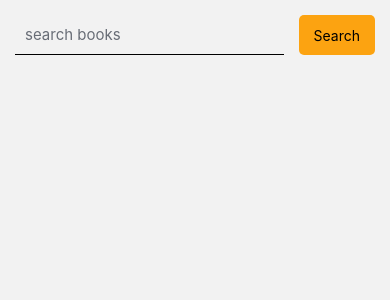
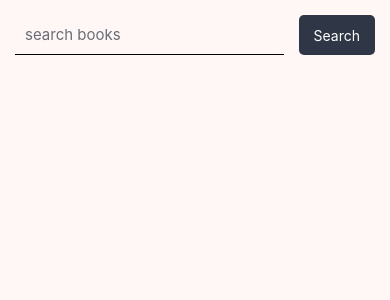
Before and after one commit to BrijenMakwana/read-scout, a React Native app: screen / in a window 390 px wide. Shown: the top 300 px of the page. Built offline with nearby package versions, Linux system fonts and the light colour scheme.

Commit message:
code refactor

```diff
--- a/src/App.tsx
+++ b/src/App.tsx
@@ -1,5 +1,5 @@
 import React, {useState} from 'react';
-import {FlatList} from 'react-native';
+import {FlatList, View} from 'react-native';
 import {QueryClient, QueryClientProvider} from '@tanstack/react-query';
 import {createStackNavigator} from '@react-navigation/stack';
 import {NavigationContainer} from '@react-navigation/native';
@@ -20,7 +20,11 @@ const Books = () => {
   const {data, refetch} = useSearch(search);
 
   return (
-    <>
+    <View
+      style={{
+        flex: 1,
+        backgroundColor: '#FFF6F6',
+      }}>
       <SearchBar setSearch={setSearch} onPress={refetch} />
 
       <FlatList
@@ -29,7 +33,7 @@ const Books = () => {
         keyExtractor={item => item.id}
         ItemSeparatorComponent={Divider}
       />
-    </>
+    </View>
   );
 };
 
--- a/src/components/SearchBar.tsx
+++ b/src/components/SearchBar.tsx
@@ -44,14 +44,14 @@ const styles = StyleSheet.create({
     color: '#000',
   },
   btn: {
-    backgroundColor: '#fca311',
+    backgroundColor: '#2F3645',
     paddingHorizontal: 15,
     alignItems: 'center',
     justifyContent: 'center',
     borderRadius: 5,
   },
   text: {
-    color: '#000',
+    color: '#fff',
     textTransform: 'capitalize',
   },
 });
--- a/src/screens/BookScreen.tsx
+++ b/src/screens/BookScreen.tsx
@@ -19,6 +19,7 @@ const BookScreen = () => {
 
   return (
     <ScrollView
+      style={styles.container}
       contentContainerStyle={{
         padding: 15,
       }}>
@@ -34,6 +35,10 @@ const BookScreen = () => {
 export default BookScreen;
 
 const styles = StyleSheet.create({
+  container: {
+    backgroundColor: '#FFF6F6',
+    flex: 1,
+  },
   description: {
     fontSize: 16,
     color: '#686D76',
```
Also changed, not shown: assets/images/back.png.
